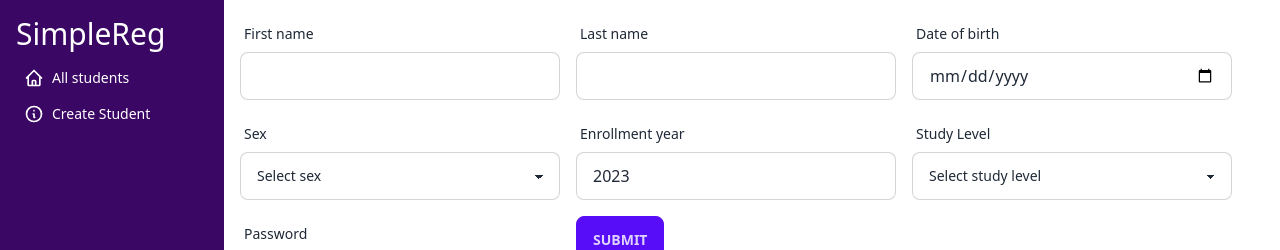
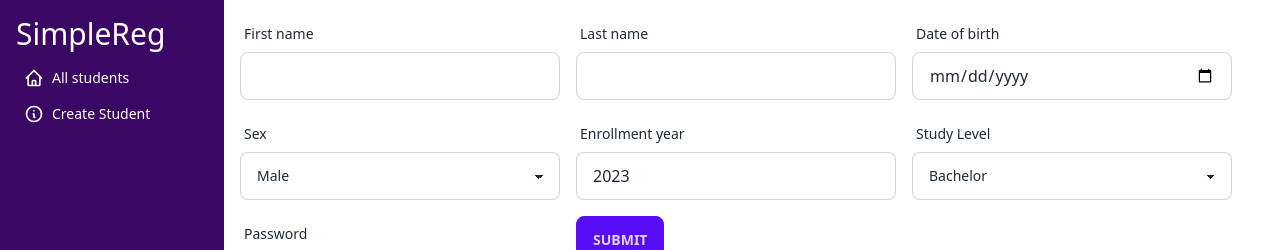
Before and after one commit to bp40/registration_site, a React (Vite) app in the folder client/registraion-site/: page /staff/new_student in a window 1280 px wide. Shown: the top 250 px of the page. Built offline with nearby package versions, Linux system fonts and the light colour scheme; sample sign-in values are in the browser's storage.

Commit message:
add key to option

```diff
--- a/client/registraion-site/src/components/SelectBox.jsx
+++ b/client/registraion-site/src/components/SelectBox.jsx
@@ -4,6 +4,7 @@ export const SelectBox = ({
   optionsValue,
   placeholderText,
   onChange,
+  defaultVal,
 }) => {
   return (
     <div className="form-control w-full max-w-xs">
@@ -13,12 +14,13 @@ export const SelectBox = ({
       <select
         className="select select-bordered w-full max-w-xs"
         onChange={onChange}
+        defaultValue={defaultVal}
       >
-        <option disabled selected>
-          {placeholderText}
-        </option>
+        <option disabled>{placeholderText}</option>
         {options.map((option, index) => (
-          <option value={optionsValue[index]}> {option} </option>
+          <option key={optionsValue[index]} value={optionsValue[index]}>
+            {option}
+          </option>
         ))}
       </select>
     </div>
```
